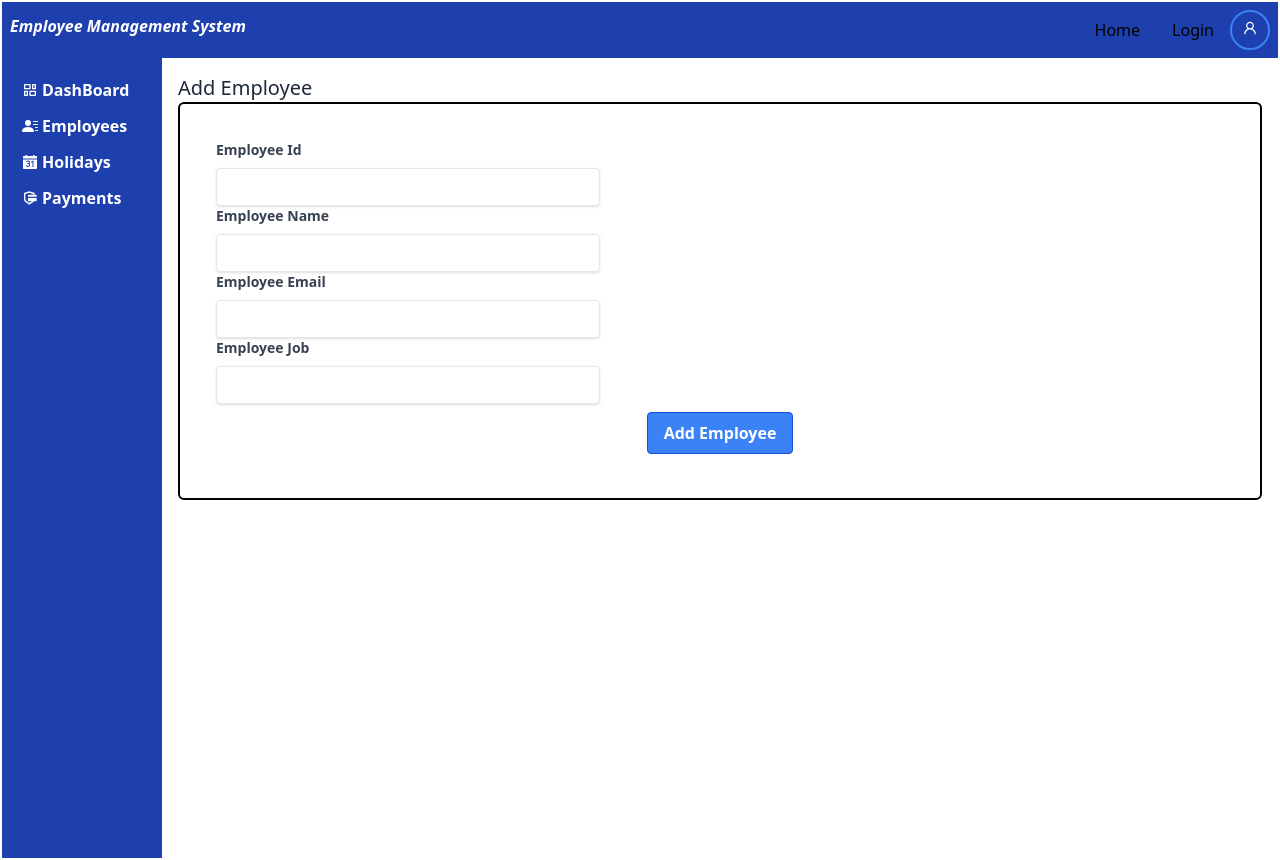
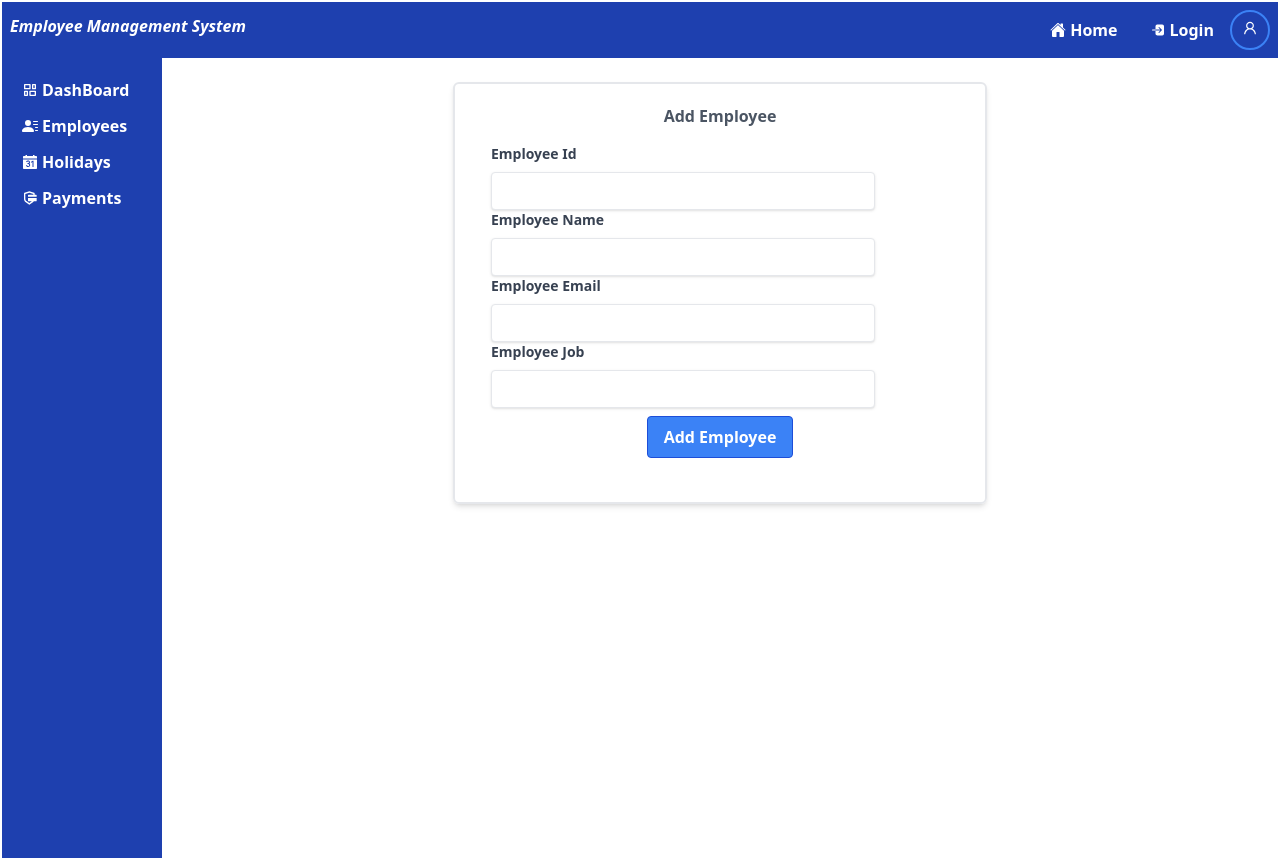
Before and after one commit to saranga1998/Employee-Management-Frontend, a React (Vite) app in the folder ReactApi/: page /DashBoard/add-employee in a window 1280 px wide. Built offline with nearby package versions, Linux system fonts and the light colour scheme.

Commit message:
Redirection path update

```diff
--- a/ReactApi/src/Components/Employee/AddEmp.jsx
+++ b/ReactApi/src/Components/Employee/AddEmp.jsx
@@ -25,16 +25,17 @@ function AddEmp() {
     console.log('Submitting Employee:', employee);
     e.preventDefault();
     dispatch(create(employee));
-    navigate('/employees');
+    navigate('/DashBoard/employees');
   };
 
 
 
   return (
-    <div>
-      <h2 className='block text-xl font-medium text-slate-800'>Add Employee</h2>
-      <div className='border-2 border-black block p-5 rounded-md '>
-        <form onSubmit={handleSubmit} className='m-4 content-around'>
+    <div className='m-2 flex justify-center'>
+
+      <div className='border-2 block p-5 rounded-md w-1/2 shadow-md'>
+        <p className="text-md font-bold text-center text-gray-600">Add Employee</p>
+        <form onSubmit={handleSubmit} className='m-4 flex-row justify-center'>
           <TextInput
             label="Employee Id" name="EmployeeId" type="text" value={employee.EmployeeId} onChange={handleChange} />
           <TextInput
--- a/ReactApi/src/Components/Employee/EmployeeEdit.jsx
+++ b/ReactApi/src/Components/Employee/EmployeeEdit.jsx
@@ -47,7 +47,7 @@ const EmployeeEdit = () => {
     const handleSubmit = (e) => {
         e.preventDefault();
         dispatch(UpdateById(id, updateEmployee));
-        navigate('/employees');
+        navigate('/DashBoard/employees');
     };
 
     if (loading) return <DataLoading/>;
--- a/ReactApi/src/Components/Employee/EmployeeView.jsx
+++ b/ReactApi/src/Components/Employee/EmployeeView.jsx
@@ -34,7 +34,7 @@ function EmployeeView() {
                     <div className='m-2'>
 
                         <div className='flex justify-end border-2 rounded-md shadow-md'>
-                            <button onClick={() => navigate('add-employee')}
+                            <button onClick={() => navigate('/DashBoard/add-employee')}
                                 className="w-30  rounded-md bg-slate-800 py-2 px-4  text-center text-sm text-white inline-flex items-center justify-center">
                                 <span className='mr-1'><MdPersonAddAlt1 /></span>Add Employee</button>
                         </div>
--- a/ReactApi/src/Components/Holiday/AddHoliday.jsx
+++ b/ReactApi/src/Components/Holiday/AddHoliday.jsx
@@ -22,14 +22,14 @@ function AddHoliday() {
     const handleSubmit = (e) => {
         e.preventDefault();
         dispatch(create(holiday));
-        navigate('/holidays');
+        navigate('/DashBoard/holidays');
     };
     return (
-        <div>
+        <div className='m-2 flex justify-center'>
 
-            <h2 className='block text-xl font-medium text-slate-800'>Add Holiday</h2>
-            <div className='border-2 border-black block p-5 rounded-md '>
-                <form onSubmit={handleSubmit} className='m-4 content-around'>
+            <div className='border-2 block p-5 rounded-md w-1/2 shadow-md'>
+                <p className="text-md font-bold text-center text-gray-600">Add Holiday</p>
+                <form onSubmit={handleSubmit} className='m-4 flex-row justify-center'>
 
                     <DateInput label="Select Date" name="holiday1" type="Date" value={holiday.holiday1} onChange={handleChange} />
 
--- a/ReactApi/src/Components/Holiday/HolidayEdit.jsx
+++ b/ReactApi/src/Components/Holiday/HolidayEdit.jsx
@@ -48,16 +48,17 @@ function HolidayEdit() {
     const handleSubmit = (e) => {
         e.preventDefault();
         dispatch(UpdateById(id, updateDay));
-        navigate('/holidays');
+        navigate('/DashBoard/holidays');
     };
 
     if (loading) return <h2>Loading...</h2>;
     if (error) return <h2>{error}</h2>;
     return (
-        <div>
-            <h2 className='block text-xl font-medium text-slate-800'>Update Holiday</h2>
-            <div className='border-2 border-black block p-5 rounded-md '>
-                <form onSubmit={handleSubmit} className='m-4 content-around'>
+        <div className='m-2 flex justify-center'>
+
+            <div className='border-2 block p-5 rounded-md w-1/2 shadow-md'>
+                <p className="text-md font-bold text-center text-gray-600">Update Holiday</p>
+                <form onSubmit={handleSubmit} className='m-4 flex-row justify-center'>
 
                     <DateInput label="Select Date" name="holiday1" type="Date" value={updateDay.Holiday1} onChange={handleChange} />
                     <TextInput
--- a/ReactApi/src/Components/Holiday/HolidayView.jsx
+++ b/ReactApi/src/Components/Holiday/HolidayView.jsx
@@ -29,7 +29,7 @@ function HolidayView() {
     ) : (
         <div className='m-2'>
             <div className='flex justify-end border-2 rounded-md shadow-md'>
-                <button onClick={() => navigate("add-employee")}
+                <button onClick={() => navigate('/DashBoard/add-holiday')}
                     className="w-30 rounded-md bg-slate-800 py-2 px-4  text-center text-sm text-white inline-flex items-center justify-center">
                     <span className='mr-1'><MdAssignmentAdd /></span>Add Holiday</button>
             </div>
--- a/ReactApi/src/Components/Inputs/BasicButtons.jsx
+++ b/ReactApi/src/Components/Inputs/BasicButtons.jsx
@@ -5,7 +5,7 @@ import { Link } from "react-router-dom";
 export const DashBoardBtn = ({ onclick, value, name, text, Icon,path }) => {
   const navigate = useNavigate();
   return (
-    <div className='pl-1 flex justify-start pt-3 cursor-pointer hover:text-black hover:border-2  hover:shadow-2xl rounded-md rounded-r-none ' onClick={()=>navigate(path)}>
+    <div className='pl-1 flex justify-start pt-3 cursor-pointer hover:border-2  hover:shadow-2xl rounded-md rounded-r-none ' onClick={()=>navigate(path)}>
       {Icon && <Icon className="text-white mt-1" />}
       <button value={value} name={name} className='text-white font-semibold pl-1'>{text}</button>
     </div>
--- a/ReactApi/src/Components/Other/Navbar.jsx
+++ b/ReactApi/src/Components/Other/Navbar.jsx
@@ -2,6 +2,7 @@ import React, { useEffect, useState } from 'react'
 import Login from '../../Pages/Authentication/Login'
 import Logout from '../UserDetails/Logout'
 import Profile from '../UserDetails/Profile'
+import { IoHome ,IoLogIn} from "react-icons/io5";
 
 import { useSelector } from 'react-redux'
 function Navbar() {
@@ -20,10 +21,11 @@ function Navbar() {
 
                 <ul className="flex justify-evenly pl-2">
 
-                    <li className="flex-1 "><a className="text-center block hover:bg-pink-200 hover:border-2 border-blue-500 rounded py-2 px-4 text-black font-medium" href="/">Home</a></li>
-                    <li className="flex-1 "><div className="text-center block hover:bg-white hover:border-2 border-blue-500 rounded py-2 px-4 text-black font-medium" >
-                    {!isLoggedIn ?<Login/>:<Logout/>}</div></li>
-                    <li className="flex-1"><div className=" hover:bg-blue-800 border-2 hover:drop-shadow-[0_4px_10px_rgba(255,0,0,0.9)] transition border-blue-500 rounded-3xl  py-2 px-4 size-10" ><Profile/></div></li>
+                    <li className="flex-1 "><a className="inline-flex items-center justify-center text-center hover:border-2  hover:shadow-2xl rounded-md border-blue-500  py-2 px-4 text-white font-semibold" href="/">
+                    <span className='mr-1'><IoHome/></span>Home</a></li>
+                    <li className="flex-1 "><div className="inline-flex items-center justify-center text-center hover:border-2  hover:shadow-2xl rounded-md border-blue-500  py-2 px-4 text-white font-semibold" >
+                    <span className='mr-1'><IoLogIn/></span><Login/></div></li>
+                    <li className="flex-1"><div className=" hover:bg-blue-800 border-2 hover:drop-shadow-[0_4px_10px_rgba(0,0,0,0.2)] transition border-blue-500 rounded-3xl  py-2 px-4 size-10" ><Profile/></div></li>
                 </ul>
 
             </nav>
```
